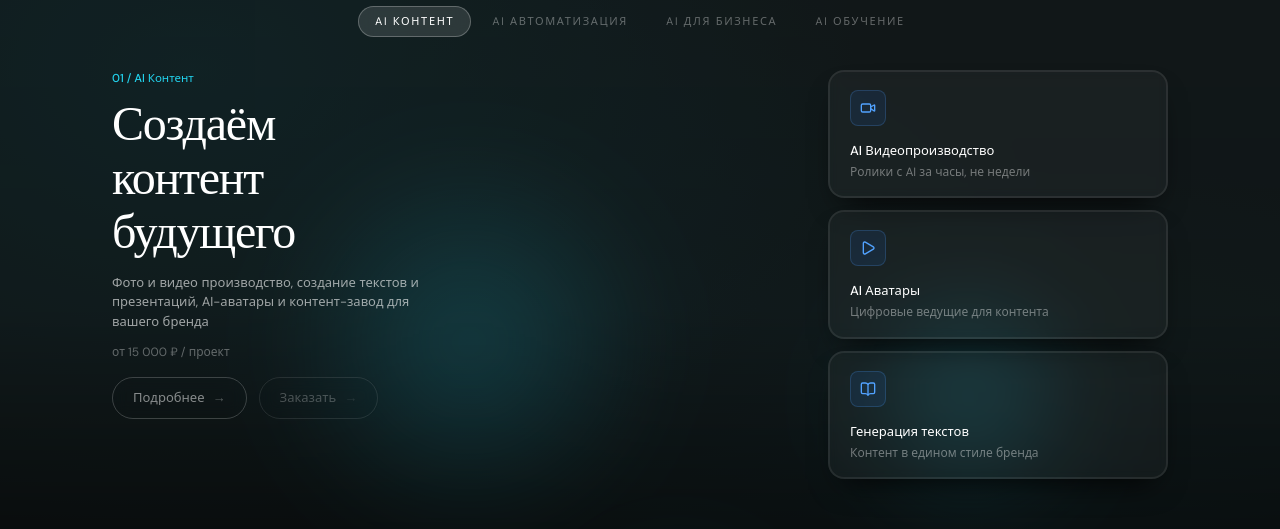
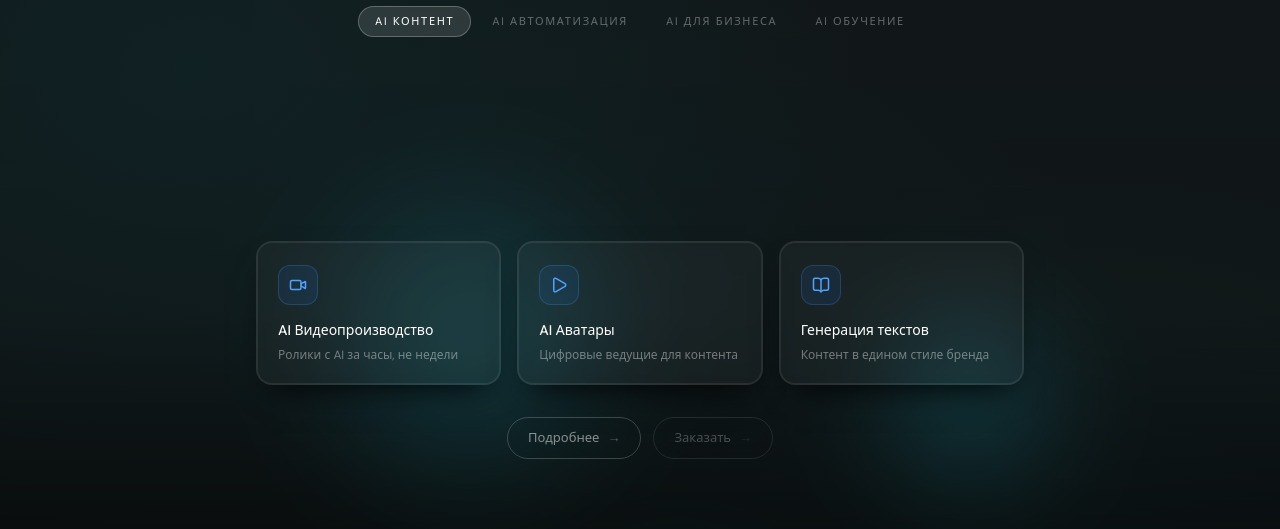
Before and after one commit to clubberok13-byte/Clubbero13, a React (Vite) app: page / in a window 1280 px wide. Shown: the part 890-1419 px from the top of the page. Built offline with nearby package versions, Linux system fonts and the light colour scheme.

Commit message:
Remove text from service sections, show cards only

```diff
--- a/src/App.tsx
+++ b/src/App.tsx
@@ -9,7 +9,7 @@ import HowWeWorkSection from './components/sections/HowWeWorkSection'
 import CtaSection from './components/sections/CtaSection'
 import { useState, useRef, useEffect, useCallback } from 'react'
 
-import { motion, AnimatePresence, useMotionValue, useSpring, useScroll, useTransform, useInView } from 'framer-motion'
+import { motion, AnimatePresence, useMotionValue, useSpring, useScroll, useTransform } from 'framer-motion'
 import type { LucideIcon } from 'lucide-react'
 import {
   Video, Code2, Bot, GraduationCap, X, Play, Zap,
@@ -540,27 +540,6 @@ function FloatingOrbs({ accent }: { accent: string }) {
 }
 
 // ── Count Up ─────────────────────────────────────────────────────────────────
-function CountUp({ to }: { to: number }) {
-  const ref = useRef<HTMLSpanElement>(null)
-  const inView = useInView(ref, { once: true, margin: '-80px' })
-  const [value, setValue] = useState(0)
-
-  useEffect(() => {
-    if (!inView) return
-    let startTime: number | null = null
-    const duration = 1300
-    const step = (ts: number) => {
-      if (!startTime) startTime = ts
-      const progress = Math.min((ts - startTime) / duration, 1)
-      const eased = 1 - Math.pow(1 - progress, 3)
-      setValue(Math.round(eased * to))
-      if (progress < 1) requestAnimationFrame(step)
-    }
-    requestAnimationFrame(step)
-  }, [inView, to])
-
-  return <span ref={ref}>{value.toLocaleString('ru-RU')}</span>
-}
 
 // ── Infinite Marquee ──────────────────────────────────────────────────────────
 function Marquee() {
@@ -667,28 +646,36 @@ function ServiceTabsPanel({ activeTabIdx, onTabChange, onDetail, onContact }: {
       <AnimatePresence mode="wait">
         <motion.div
           key={section.id}
-          className="relative z-10 h-full flex flex-col justify-start pt-36 sm:pt-40 px-6 sm:px-12 md:px-20 lg:px-28"
+          className="relative z-10 h-full flex flex-col items-center justify-center pt-28 pb-8 px-6 sm:px-12 md:px-20 lg:px-28"
           initial={{ opacity: 0, y: 18 }}
           animate={{ opacity: 1, y: 0 }}
           exit={{ opacity: 0, y: -18 }}
           transition={{ duration: 0.35, ease: [0.16, 1, 0.3, 1] }}
         >
-          <div className="flex items-start justify-between w-full">
-            <div className="max-w-xs shrink-0">
-              <p className="text-[11.5px] font-medium mb-3" style={{ color: section.accent }}>
-                {section.category}
-              </p>
-              <h2
-                className="text-[1.8rem] sm:text-[2.2rem] md:text-[2.6rem] lg:text-[3rem] leading-[1.12] text-white tracking-tight mb-3 whitespace-pre-line"
-                style={{ fontFamily: "'Cormorant Garamond', serif", fontWeight: 300 }}
-              >
-                {section.title}
-              </h2>
-              <p className="text-[13px] text-white/60 font-normal mb-3">{section.description}</p>
-              <p className="text-[12px] text-white/35 mb-4">
-                от <CountUp to={parseInt(section.price.replace(/\D/g, ''), 10)} /> ₽ / проект
-              </p>
-              <div className="flex flex-wrap gap-3">
+          {/* Cards */}
+          <div className="flex gap-4 overflow-x-auto pb-2 -mx-6 px-6 w-full
+                          sm:mx-0 sm:px-0 sm:overflow-x-visible sm:pb-0
+                          sm:grid sm:grid-cols-3 sm:max-w-3xl">
+            {section.services.map((svc) => {
+              const Icon = svc.icon
+              return (
+                <div key={svc.name} className="shrink-0 w-[260px] sm:w-auto">
+                  <GlowCard glowColor="blue" customSize className="w-full py-5 px-5 flex items-start gap-4">
+                    <div className="w-10 h-10 rounded-xl flex items-center justify-center shrink-0 mt-0.5 bg-blue-500/10 border border-blue-400/20">
+                      <Icon size={18} className="text-blue-400" />
+                    </div>
+                    <div>
+                      <p className="text-white text-[14px] font-medium leading-snug mb-1.5">{svc.name}</p>
+                      <p className="text-white/40 text-[12px] leading-snug">{svc.desc}</p>
+                    </div>
+                  </GlowCard>
+                </div>
+              )
+            })}
+          </div>
+
+          {/* Buttons */}
+          <div className="flex gap-3 mt-8">
             <MagneticButton>
               <button type="button" onClick={() => onDetail(section)}
                 className="inline-flex items-center gap-2 text-[13px] font-medium text-white/50 border border-white/20 rounded-full px-5 py-2.5 hover:text-white hover:border-white/50 hover:bg-white/5 transition-all duration-200 group backdrop-blur-sm">
@@ -703,25 +690,6 @@ function ServiceTabsPanel({ activeTabIdx, onTabChange, onDetail, onContact }: {
                 <span className="inline-block transition-transform duration-200 group-hover:translate-x-0.5 opacity-40 group-hover:opacity-70">→</span>
               </button>
             </MagneticButton>
-              </div>
-            </div>
-
-            <div className="hidden md:flex flex-col gap-3 w-[300px] lg:w-[340px] shrink-0">
-              {section.services.map((svc) => {
-                const Icon = svc.icon
-                return (
-                  <GlowCard key={svc.name} glowColor="blue" customSize className="w-full py-4 px-5 flex items-start gap-4">
-                    <div className="w-9 h-9 rounded-lg flex items-center justify-center shrink-0 mt-0.5 bg-blue-500/10 border border-blue-400/20">
-                      <Icon size={16} className="text-blue-400" />
-                    </div>
-                    <div>
-                      <p className="text-white text-[13px] font-medium leading-snug mb-1">{svc.name}</p>
-                      <p className="text-white/40 text-[12px] leading-snug">{svc.desc}</p>
-                    </div>
-                  </GlowCard>
-                )
-              })}
-            </div>
           </div>
         </motion.div>
       </AnimatePresence>
```
Lines whose indentation alone changed are shown as unchanged.
